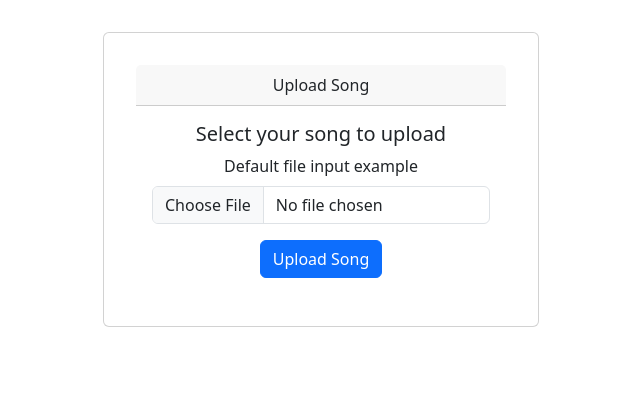
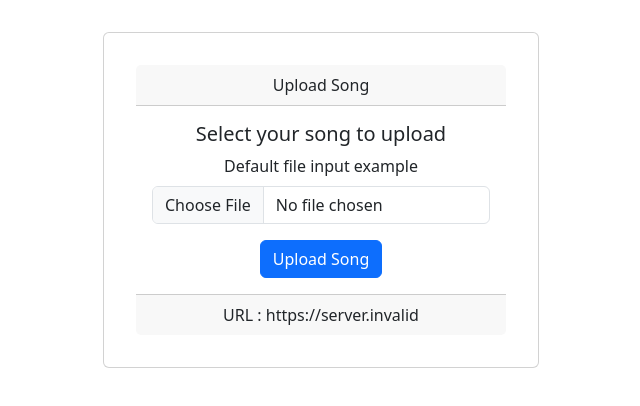
Before and after one commit to arunthegreat/media-manager, a React (Vite) app: page / in a window 1280 px wide. Shown: the top 406 px of the page, without its empty margins (319-959 px from the left). Built offline with nearby package versions, Linux system fonts and the light colour scheme; no server answers; the HTML template or start-up script is replaced by a standard one.

Commit message:
Updated Environment variable

```diff
--- a/src/App.tsx
+++ b/src/App.tsx
@@ -5,11 +5,11 @@ import './App.css';
 import { useState } from 'react';
 import axios from 'axios';
 
+const API_ENDPOINT = import.meta.env.VITE_API_ENDPOINT;
+
 function App() {
 
   const [file, setFile] = useState<File | null>(null);
-
-  const API_ENDPOINT = "https://llvzdkhno1.execute-api.eu-west-2.amazonaws.com/dev/upload";
 
   function getPresignUrlPromiseFunction(): Promise<any> {
     return new Promise((resolve, reject) => {
@@ -69,9 +69,11 @@ function App() {
   </Form.Group>
   < Button variant = "primary" onClick = { handleUpload } > Upload Song </Button>
     </Card.Body>
-    </Card>
-    </Form>
-    </div>
+    < Card.Footer > URL : { API_ENDPOINT } </Card.Footer>
+      </Card>
+      </Form>
+
+      </div>
   )
 }
 
```
Also changed, not shown: 1 other file (tests, documents, lock files or other folders).
